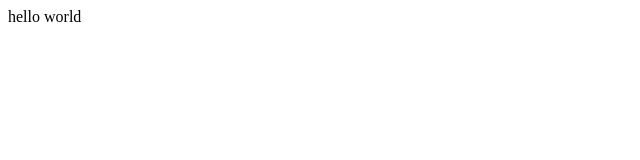
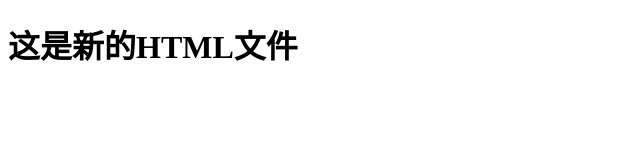
Before and after one commit to duanchaoqun/task, a plain HTML site: page abc/index.html in a window 1280 px wide. Shown: the whole page, without its empty margins (0-640 px from the left). Drawn offline with Linux system fonts and the light colour scheme.

Commit message:
change new html file

```diff
--- a/abc/index.html
+++ b/abc/index.html
@@ -5,6 +5,7 @@
     <title>Document</title>
 </head>
 <body>
-    hello world
+    <h1>这是新的HTML文件</h1>
+
 </body>
 </html>
```
